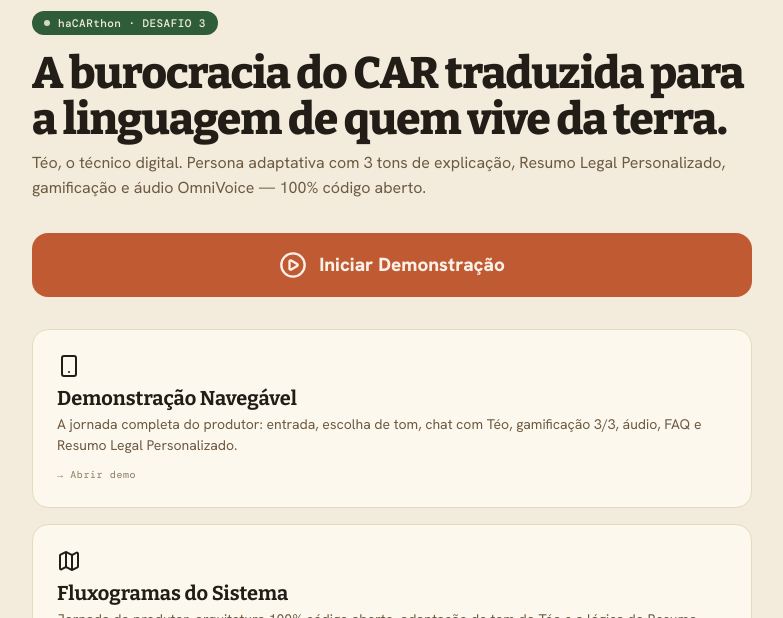
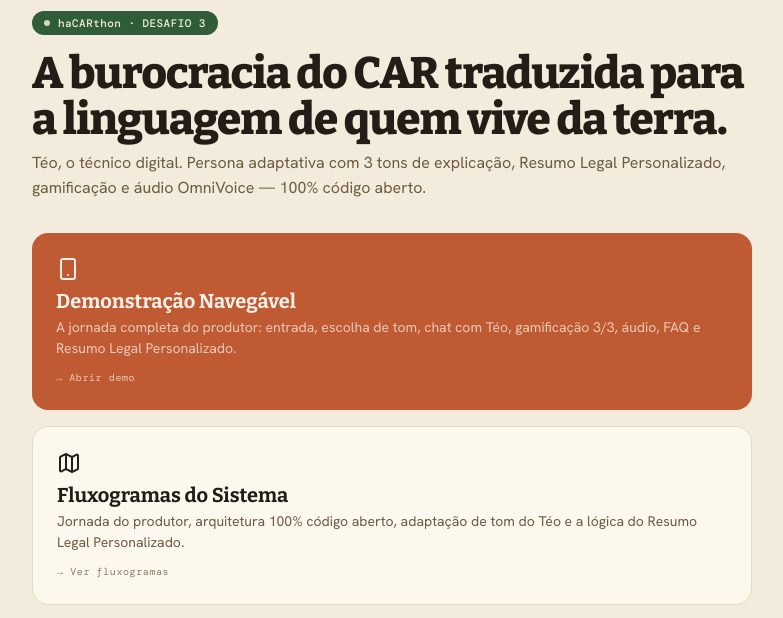
Before and after one commit to hacarthon-explicar/demo, a plain HTML site: page index.html in a window 1280 px wide. Shown: the part 110-728 px from the top of the page, without its empty margins (248-1031 px from the left). Drawn offline with nearby package versions, Linux system fonts and the light colour scheme.

Commit message:
feat: destaca card 'Demonstração Navegável' na cor laranja (#C05A33)

```diff
--- a/index.html
+++ b/index.html
@@ -16,8 +16,13 @@
   .badge::before { content: ''; width: 6px; height: 6px; border-radius: 50%; background: currentColor; opacity: .85; }
   h1 { font-family: 'Bitter', serif; font-weight: 800; font-size: 44px; letter-spacing: -0.02em; line-height: 1.05; margin-bottom: 8px; }
   p.sub { font-size: 16px; color: #6E5A41; line-height: 1.55; margin-bottom: 32px; }
-  .cta { display:flex; align-items:center; justify-content:center; gap:12px; background:#C05A33; color:#FBF1E9; font-weight:800; font-size:19px; padding:18px 28px; border-radius:16px; text-decoration:none; margin-bottom:32px; transition:filter .15s, transform .15s; font-family:'Hanken Grotesk',system-ui,sans-serif; }
-  .cta:hover { filter:brightness(1.08); transform:translateY(-2px); }
+  .card-primary { display:block; background:#C05A33; color:#FBF1E9; border:none; border-radius:16px; padding:24px; text-decoration:none; transition:filter .15s, transform .15s; }
+  .card-primary:hover { filter:brightness(1.08); transform:translateY(-2px); }
+  .card-primary .icon { font-size: 32px; margin-bottom: 8px; display:flex; align-items:center; gap:6px; }
+  .card-primary .icon i { width:32px; height:32px; display:flex; align-items:center; justify-content:center; }
+  .card-primary h2 { font-family: 'Bitter', serif; font-weight: 700; font-size: 20px; margin-bottom: 4px; }
+  .card-primary p { font-size: 14px; color: #EBC9B7; line-height: 1.5; }
+  .card-primary .tag { display:inline-block; font-family:'DM Mono',monospace; font-size:10px; letter-spacing:.06em; color:#EBC9B7; margin-top:12px; }
   .grid { display: grid; gap: 16px; margin-bottom: 48px; }
   .card { display: block; background: #FCF8EE; border: 1px solid #E4DABF; border-radius: 16px; padding: 24px; text-decoration: none; color: inherit; transition: box-shadow .15s, transform .15s; }
   .card:hover { box-shadow: 0 4px 16px rgba(0,0,0,.08); transform: translateY(-2px); }
@@ -46,10 +51,8 @@
   <h1>A burocracia do CAR traduzida para a linguagem de quem vive da terra.</h1>
   <p class="sub">Téo, o técnico digital. Persona adaptativa com 3 tons de explicação, Resumo Legal Personalizado, gamificação e áudio OmniVoice — 100% código aberto.</p>
 
-  <a class="cta" href="demonstracao.html"><i data-lucide="play-circle" style="width:28px;height:28px;"></i> Iniciar Demonstração</a>
-
   <div class="grid">
-    <a class="card" href="demonstracao.html">
+    <a class="card-primary" href="demonstracao.html">
       <div class="icon"><i data-lucide="smartphone"></i></div>
       <h2>Demonstração Navegável</h2>
       <p>A jornada completa do produtor: entrada, escolha de tom, chat com Téo, gamificação 3/3, áudio, FAQ e Resumo Legal Personalizado.</p>
```
